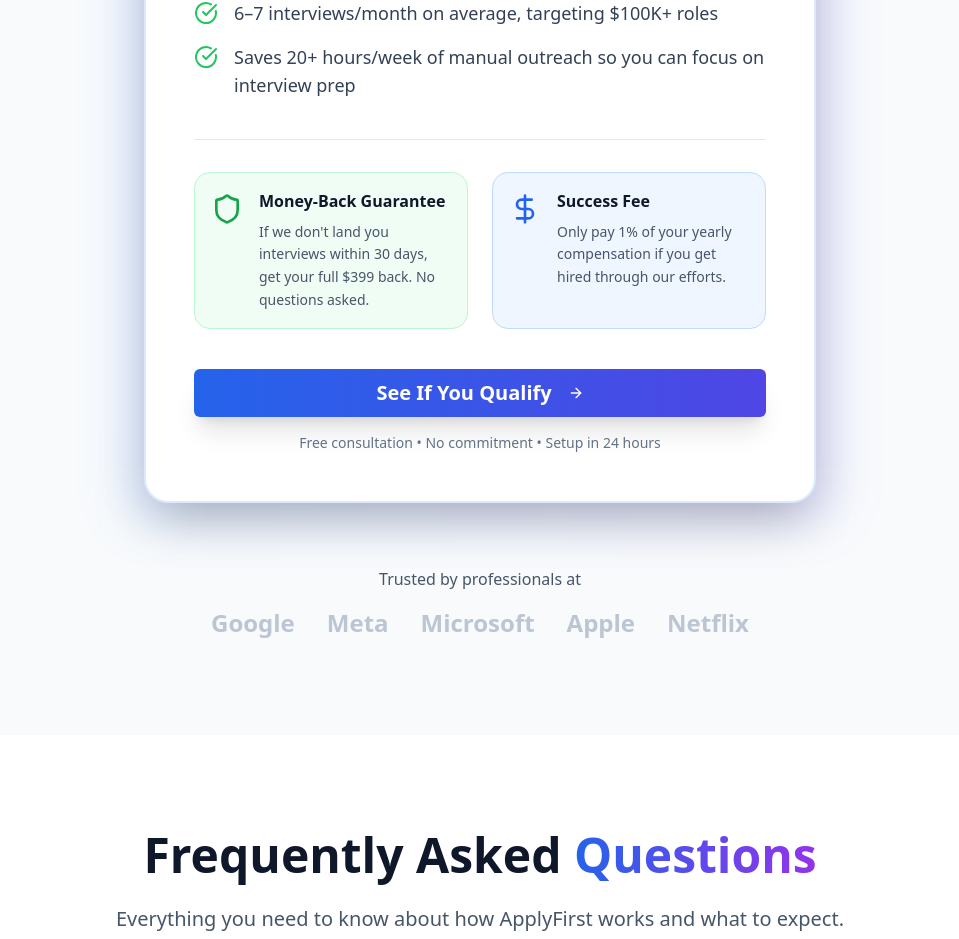
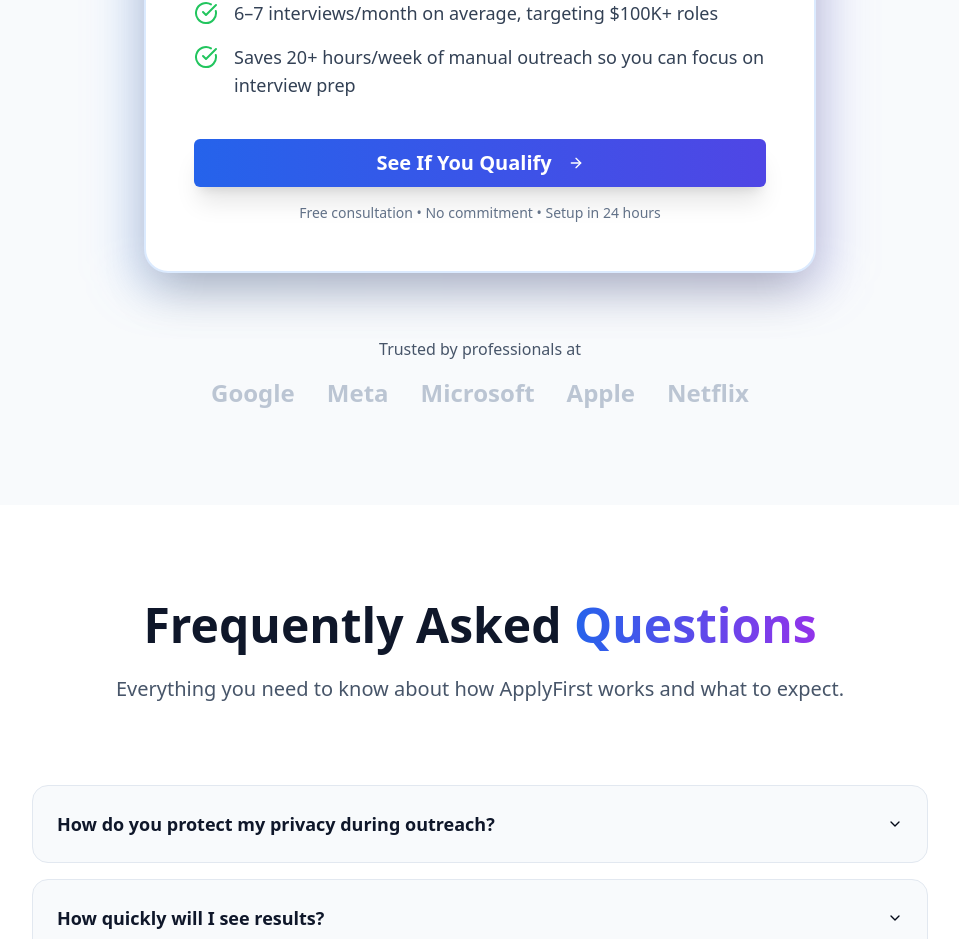
Before and after one commit to archit000999/af_frontent, a React (Vite) app: page / in a window 1280 px wide. Shown: the part 6332-7271 px from the top of the page, without its empty margins (160-1119 px from the left). Built offline with nearby package versions, Linux system fonts and the light colour scheme; no server answers.

Commit message:
Visual edit in Lovable
Edited UI in Lovable

```diff
--- a/src/components/Pricing.tsx
+++ b/src/components/Pricing.tsx
@@ -67,25 +67,7 @@ const Pricing = () => {
                   </div>)}
               </div>
 
-              <div className="border-t border-slate-200 pt-8 mb-10">
-                <div className="grid grid-cols-1 sm:grid-cols-2 gap-6">
-                  <div className="flex items-start gap-4 p-4 bg-green-50 rounded-2xl border border-green-200">
-                    <Shield className="h-8 w-8 text-green-600 mt-1 flex-shrink-0" />
-                    <div>
-                      <h4 className="font-bold text-slate-900 mb-2">Money-Back Guarantee</h4>
-                      <p className="text-slate-600 text-sm leading-relaxed">If we don't land you interviews within 30 days, get your full $399 back. No questions asked.</p>
-                    </div>
-                  </div>
 
-                  <div className="flex items-start gap-4 p-4 bg-blue-50 rounded-2xl border border-blue-200">
-                    <DollarSign className="h-8 w-8 text-blue-600 mt-1 flex-shrink-0" />
-                    <div>
-                      <h4 className="font-bold text-slate-900 mb-2">Success Fee</h4>
-                      <p className="text-slate-600 text-sm leading-relaxed">Only pay 1% of your yearly compensation if you get hired through our efforts.</p>
-                    </div>
-                  </div>
-                </div>
-              </div>
 
               <div className="space-y-4">
                 <Button onClick={() => window.open('https://calendly.com/archit-trysaki/qualifying-call', '_blank')} className="w-full bg-gradient-to-r from-blue-600 to-indigo-600 hover:from-blue-700 hover:to-indigo-700 text-white py-6 text-xl font-semibold shadow-xl hover:shadow-2xl transition-all duration-300 transform hover:scale-105">
```
